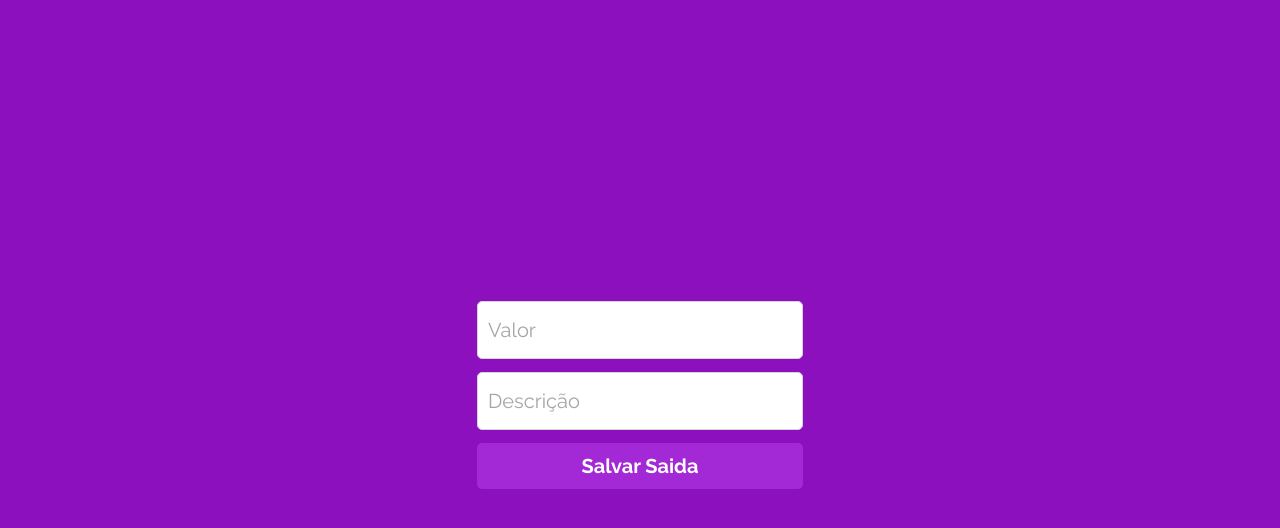
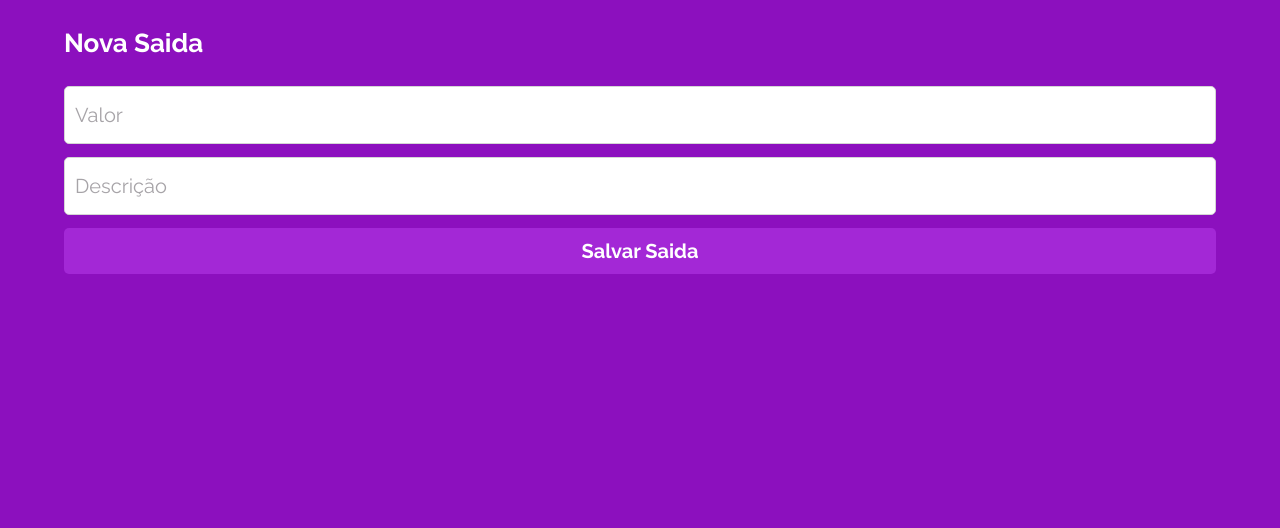
Before and after one commit to allanheil1/projeto14-mywallet-front, a React (Create React App) app: page /nova-saida in a window 1280 px wide. Shown: the top 528 px of the page. Built offline with nearby package versions, Linux system fonts and the light colour scheme.

Commit message:
LAYOUT FIXED: nova-entrada & nova-saida

```diff
--- a/src/pages/HomePage/HomePage.js
+++ b/src/pages/HomePage/HomePage.js
@@ -35,7 +35,7 @@ export default function HomePage() {
       <HomePageStyle>
         <HeaderStyleDiv>
             Olá, Fulano
-            <img src={exitIcon}/>
+            <img src={exitIcon} onClick={() => console.log('clicou')}/>
         </HeaderStyleDiv>
         <RegisterStyleDiv>
             Content registers
--- a/src/pages/NovoRegistroPage/NovaEntrada.js
+++ b/src/pages/NovoRegistroPage/NovaEntrada.js
@@ -2,7 +2,7 @@ import {  useNavigate } from 'react-router-dom';
 import { useContext, useState } from "react";
 import axios from 'axios';
 
-import { NovoRegistroStyle, Form } from './style';
+import { NovoRegistroStyle, HeaderStyle, Form } from './style';
 import UserContext from '../../contexts/UserContext';
 
 export default function NovaEntrada() {
@@ -37,6 +37,9 @@ export default function NovaEntrada() {
 
     return (
       <NovoRegistroStyle>
+        <HeaderStyle>
+          Nova Entrada
+        </HeaderStyle>
         <Form onSubmit={RegistrarNovaEntrada}>
         <input
             type='number' placeholder='Valor'
--- a/src/pages/NovoRegistroPage/NovaSaida.js
+++ b/src/pages/NovoRegistroPage/NovaSaida.js
@@ -2,7 +2,7 @@ import { useNavigate } from 'react-router-dom';
 import { useContext, useState } from "react";
 import axios from 'axios';
 
-import { NovoRegistroStyle, Form } from './style';
+import { NovoRegistroStyle, HeaderStyle, Form } from './style';
 import UserContext from '../../contexts/UserContext';
 
 export default function NovaSaida() {
@@ -37,6 +37,9 @@ export default function NovaSaida() {
 
     return (
       <NovoRegistroStyle>
+        <HeaderStyle>
+          Nova Saida
+        </HeaderStyle>
         <Form onSubmit={RegistrarNovaSaida}>
         <input
             type='number' placeholder='Valor'
--- a/src/pages/NovoRegistroPage/style.js
+++ b/src/pages/NovoRegistroPage/style.js
@@ -3,18 +3,14 @@ import styled from 'styled-components';
 export const NovoRegistroStyle = styled.div`
   width: 100%;
   height: 100vh;
-	display:flex;
+  display: flex;
   flex-direction: column;
-  justify-content: center;
+  justify-content: flex-start;
   align-items: center;
-  img{
-    height: 100px;
-    margin-bottom: -30px;
-  }
 
   input{
     height: 58px;
-    width: 326px;
+    width: 100%;
     margin-bottom: 13px;
     background: #FFFFFF;
     border: 1px solid #D5D5D5;
@@ -34,7 +30,7 @@ export const NovoRegistroStyle = styled.div`
     align-items: center;
     justify-content: center;
     height: 46px;
-    width: 326px;
+    width: 100%;
     border: none;
     border-radius: 5px;
     font-size: 20px;
@@ -50,7 +46,20 @@ export const NovoRegistroStyle = styled.div`
   }
 `
 
+export const HeaderStyle = styled.div`
+    width: 90%;
+    margin-top: 30px;
+    display: flex;
+    justify-content: flex-start;
+    font-family: 'Raleway';
+    font-style: normal;
+    font-weight: 700;
+    font-size: 26px;
+    color: white;
+`
+
 export const Form = styled.form`
+  width: 90%;
   display: flex;
   flex-direction: column;
   align-items: center;
```
